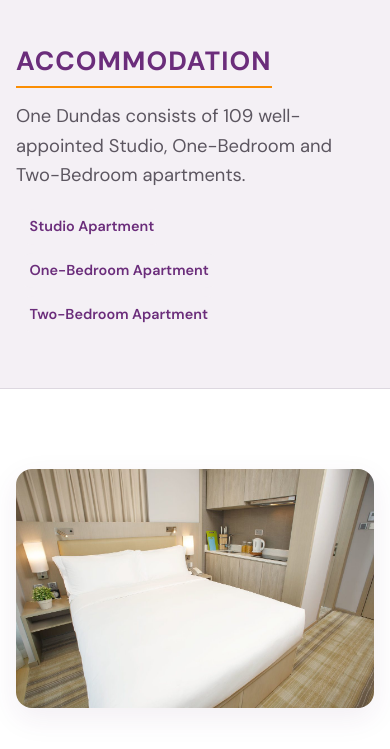
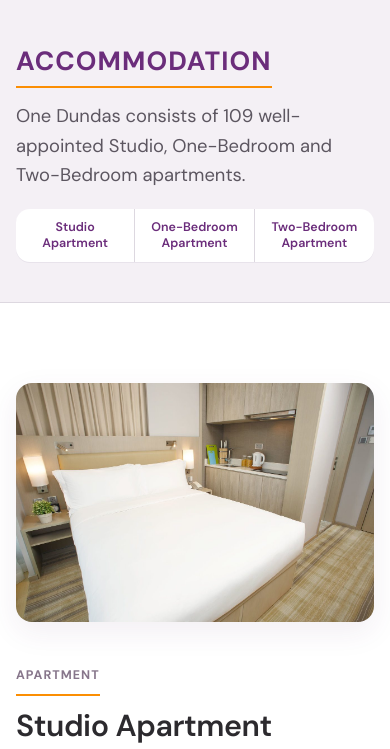
Before and after one commit to thf-it-hk/onedundas-revamp, a plain HTML site: page accommodation.html in a window 390 px wide. Shown: the part 87-836 px from the top of the page. Drawn offline with nearby package versions, Linux system fonts and the light colour scheme.

Commit message:
Use a 3-column room shortcut bar on mobile
The Accommodation jump links wrapped 2+1 on narrow screens. Below 800px
they now sit in one equal-width segmented bar, with labels wrapping
inside each cell. Desktop stays a single row of three.

```diff
--- a/assets/css/styles.css
+++ b/assets/css/styles.css
@@ -683,6 +683,48 @@ table.spec--room td:nth-child(4) { min-width: 5.5rem; }
 .pill-list li {
   background: var(--purple-tint); color: var(--purple-deep);
   border-radius: 999px; padding: .4rem .85rem; font-weight: 600; font-size: .9rem;
+}
+/* Mobile: equal 3-column jump bar so room shortcuts don't wrap 2+1 */
+@media (max-width: 800px) {
+  .page-hero .pill-list {
+    display: grid;
+    grid-template-columns: repeat(3, minmax(0, 1fr));
+    gap: 0;
+    margin: 1.15rem 0 0;
+    background: #fff;
+    border-radius: 14px;
+    overflow: hidden;
+    box-shadow: 0 1px 0 rgba(46, 16, 70, .06);
+  }
+  .page-hero .pill-list li {
+    background: transparent;
+    border-radius: 0;
+    padding: 0;
+    min-width: 0;
+    border-right: 1px solid var(--line);
+    font-size: .78rem;
+    line-height: 1.25;
+  }
+  .page-hero .pill-list li:last-child { border-right: 0; }
+  .page-hero .pill-list a {
+    display: flex;
+    align-items: center;
+    justify-content: center;
+    width: 100%;
+    min-height: 3.15rem;
+    padding: .7rem .4rem;
+    text-align: center;
+    text-decoration: none;
+    color: inherit;
+    box-sizing: border-box;
+  }
+  .page-hero .pill-list a:hover {
+    background: var(--purple-tint);
+  }
+  .page-hero .pill-list a:focus-visible {
+    outline: 2px solid var(--purple);
+    outline-offset: -2px;
+  }
 }
 
 .page-hero {
```
